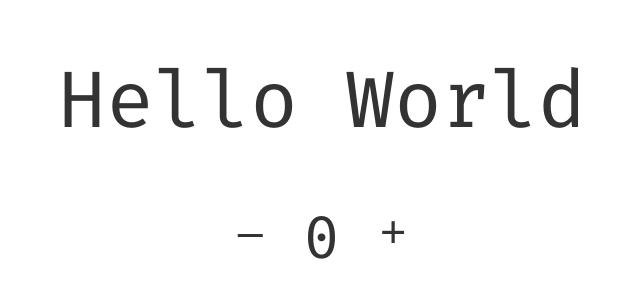
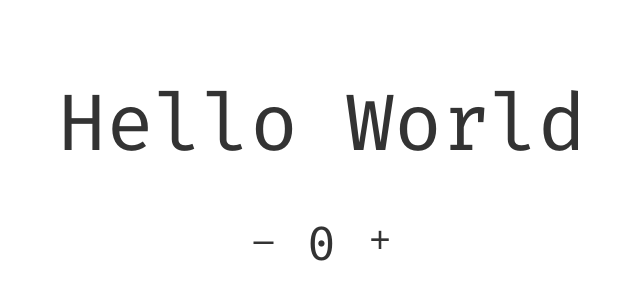
Before and after one commit to froloff/_blank, a React app: page / in a window 1280 px wide. Shown: the part 226-526 px from the top of the page, without its empty margins (318-958 px from the left). Built offline with nearby package versions, Linux system fonts and the light colour scheme.

Commit message:
Update some dependencies & styles

```diff
--- a/client/components/_New/styles.pcss
+++ b/client/components/_New/styles.pcss
@@ -1,3 +1,6 @@
 .component {
-  font-size: 80px;
+  font-size: 5rem;
+  line-height: 1.2;
+  text-align: center;
+  margin: 0.2em 0;
 }
--- a/client/containers/Counter/styles.pcss
+++ b/client/containers/Counter/styles.pcss
@@ -1,6 +1,6 @@
 .component {
-  font-size: 60px;
-  margin: 0.5em;
+  font-size: 3rem;
+  margin: 0.33em;
 }
 
 .value {
--- a/client/pages/Home/styles.pcss
+++ b/client/pages/Home/styles.pcss
@@ -7,5 +7,5 @@
 }
 
 .demoCounter {
-  font-size: 120px;
+  font-size: 5rem;
 }
--- a/client/pages/NotFound/styles.pcss
+++ b/client/pages/NotFound/styles.pcss
@@ -7,9 +7,13 @@
 }
 
 .heading {
-  font-size: 120px;
+  font-size: 6rem;
+  font-weight: 400;
+  margin: 0.3em 0;
 }
 
 .message {
-  font-size: 70px;
+  font-size: 4rem;
+  font-weight: 400;
+  margin: 0.5em 0;
 }
--- a/client/styles/reset.pcss
+++ b/client/styles/base.pcss
@@ -10,11 +10,18 @@ textarea {
   color: #333;
 }
 
+html {
+  font: 400 16px/1.4 'Fira Code';
+  -webkit-font-smoothing: antialiased;
+  -moz-osx-font-smoothing: grayscale;
+
+  @media (max-width: 768px) {
+    font-size: 12px;
+  }
+}
+
 body {
   margin: 0;
-  font: 400 14px/1.4 'Fira Code';
-  -webkit-font-smoothing: antialiased;
-  -moz-osx-font-smoothing: grayscale;
 }
 
 iframe {
--- a/client/styles/index.js
+++ b/client/styles/index.js
@@ -1,3 +1,3 @@
 import 'normalize.css';
 import './fonts.pcss';
-import './reset.pcss';
+import './base.pcss';
--- a/webpack.config.js
+++ b/webpack.config.js
@@ -1,6 +1,8 @@
 const path = require('path');
 const webpack = require('webpack');
 const HtmlPlugin = require('html-webpack-plugin');
+const VisualizerPlugin = require('webpack-visualizer-plugin');
+const ExtractTextPlugin = require('extract-text-webpack-plugin');
 
 const PRODUCTION = process.env.NODE_ENV === 'production';
 
@@ -13,17 +15,14 @@ module.exports = {
       'webpack-hot-middleware/client?reload=true',
       path.resolve(__dirname, './client/index'),
     ],
-
   output: {
     filename: 'bundle.js',
     path: path.resolve(__dirname, './build'),
   },
-
   resolve: {
     extensions: ['.js', '.jsx'],
     modules: ['node_modules', 'client'],
   },
-
   module: {
     rules: [
       {
@@ -35,8 +34,8 @@ module.exports = {
       },
       {
         test: /\.p?css$/,
+        use: ExtractTextPlugin.extract({
           use: [
-          { loader: 'style-loader' },
             {
               loader: 'css-loader',
               options: {
@@ -47,6 +46,7 @@ module.exports = {
             },
             { loader: 'postcss-loader' },
           ],
+        }),
       },
       {
         test: /\.(woff|woff2|ttf|png|jpg)$/,
@@ -54,7 +54,7 @@ module.exports = {
           {
             loader: 'url-loader',
             options: {
-              limit: PRODUCTION ? 1024 : 0,
+              limit: PRODUCTION ? 16384 : 0,
               name: 'assets/[hash:base64:10].[ext]',
             },
           },
@@ -76,24 +76,26 @@ module.exports = {
       },
     ],
   },
-
   plugins: PRODUCTION
     ? [
       new webpack.EnvironmentPlugin(['NODE_ENV']),
+      new webpack.optimize.ModuleConcatenationPlugin(),
+      new ExtractTextPlugin('styles.css'),
       new HtmlPlugin({
         template: path.resolve(__dirname, './client/index.html'),
         chunksSortMode: 'dependency',
       }),
+      new VisualizerPlugin(),
     ]
     : [
       new webpack.EnvironmentPlugin(['NODE_ENV']),
       new webpack.NoEmitOnErrorsPlugin(),
       new webpack.HotModuleReplacementPlugin(),
+      new ExtractTextPlugin('styles.css'),
       new HtmlPlugin({
         template: path.resolve(__dirname, './client/index.html'),
         chunksSortMode: 'dependency',
       }),
     ],
-
   devtool: PRODUCTION ? false : 'source-map',
 };
```
Also changed, not shown: package.json (+15 -13 lines), 2 other files (tests, documents, lock files or other folders). Lines whose indentation alone changed are shown as unchanged.
